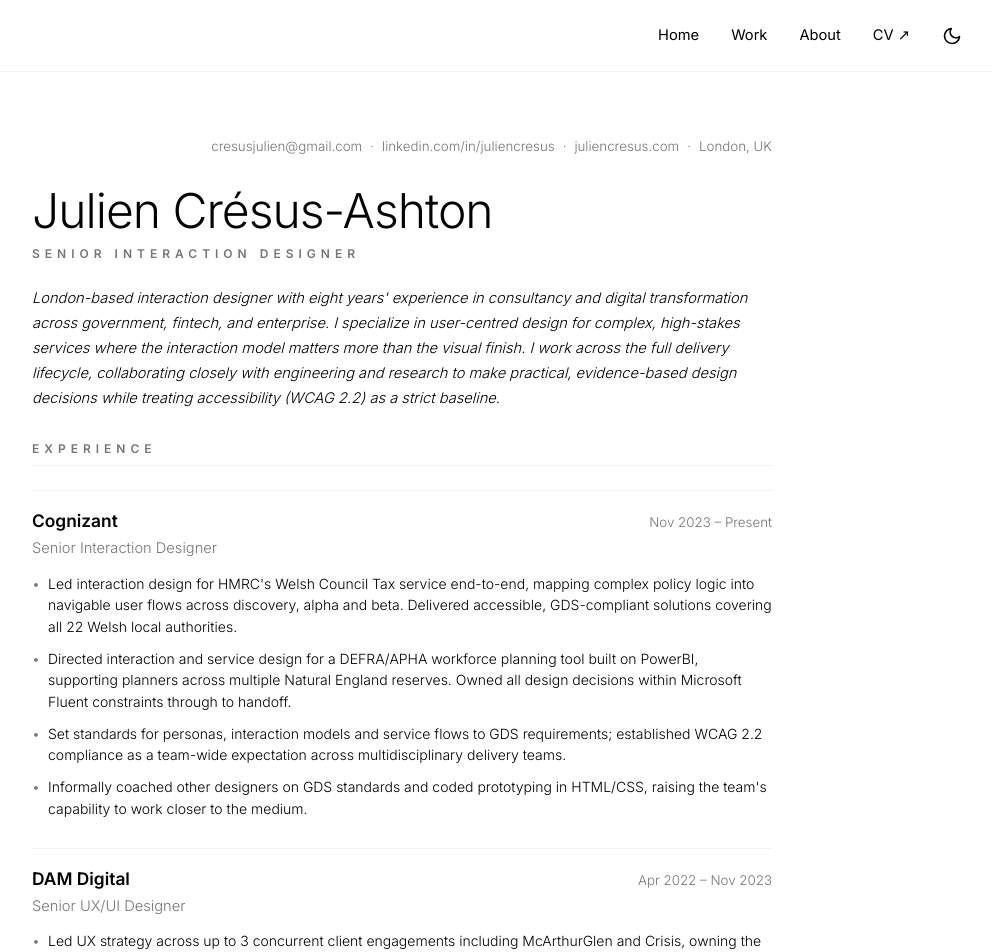
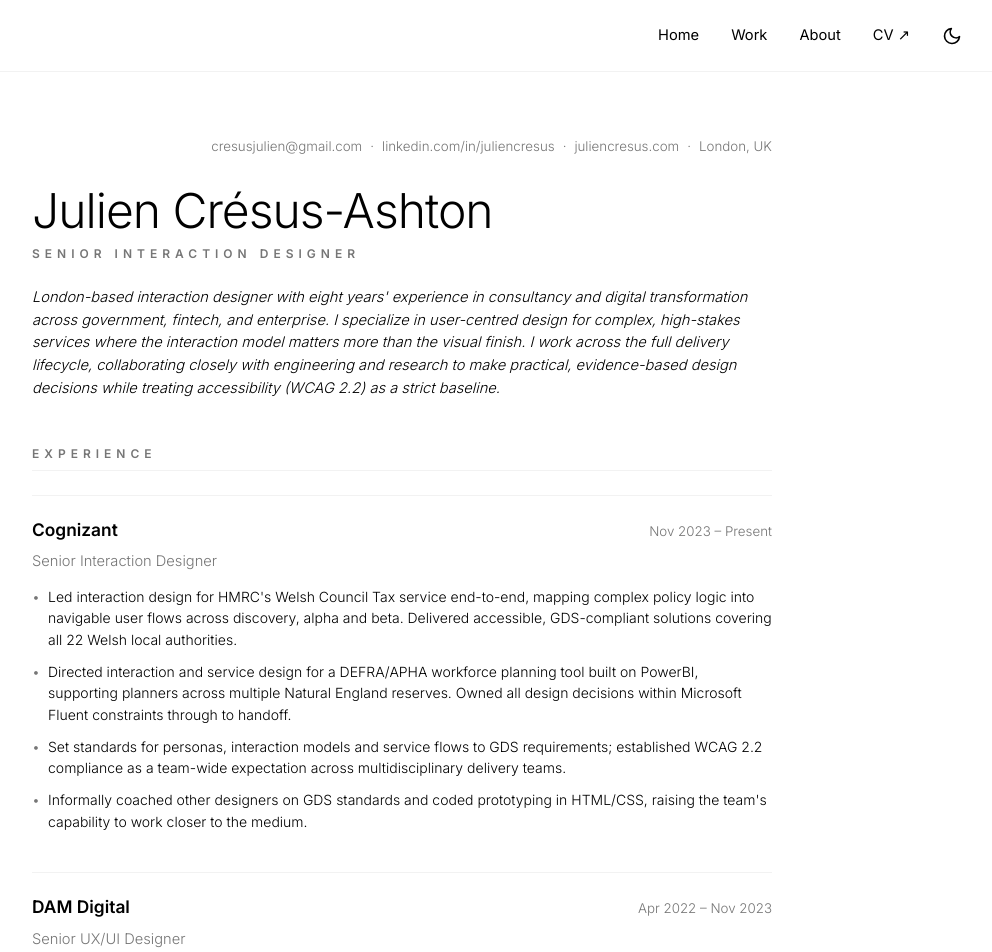
Before and after one commit to julcresus/julcresus.github.io, a React (Create React App) app: page /cv in a window 1280 px wide. Shown: the top 952 px of the page, without its empty margins (238-1230 px from the left). Built offline with nearby package versions, Linux system fonts and the light colour scheme; no server answers.

Commit message:
Rebalance CV vertical rhythm: loosen role-to-role gap, summary-to-Experience gap, title/subtitle gap, and match summary line-height to bullets

```diff
--- a/src/App.css
+++ b/src/App.css
@@ -1123,11 +1123,11 @@ a {
 
 .cv-editorial-summary {
   font-size: 11pt;
-  line-height: 1.7;
+  line-height: 1.55;
   font-style: italic;
   font-weight: 300;
   color: var(--fg);
-  margin-bottom: 32px;
+  margin-bottom: 48px;
 }
 
 .cv-editorial-summary p {
@@ -1151,8 +1151,8 @@ a {
 }
 
 .cv-job-block {
-  margin-bottom: 28px;
-  padding-top: 20px;
+  margin-bottom: 40px;
+  padding-top: 24px;
   border-top: 1px solid var(--nav-border);
 }
 
@@ -1160,7 +1160,7 @@ a {
   display: flex;
   justify-content: space-between;
   align-items: baseline;
-  margin-bottom: 4px;
+  margin-bottom: 8px;
 }
 
 .cv-company-name {
@@ -1320,7 +1320,7 @@ a {
   .cv-editorial-summary {
     font-size: 9.5pt !important;
     color: black !important;
-    margin-bottom: 14px !important;
+    margin-bottom: 20px !important;
     line-height: 1.45 !important;
   }
 
@@ -1341,15 +1341,15 @@ a {
   }
 
   .cv-job-block {
-    margin-bottom: 12px !important;
-    padding-top: 10px !important;
+    margin-bottom: 16px !important;
+    padding-top: 12px !important;
     border-top: 0.5px solid #ddd !important;
     page-break-inside: avoid;
     break-inside: avoid;
   }
 
   .cv-job-top {
-    margin-bottom: 0 !important;
+    margin-bottom: 4px !important;
   }
 
   .cv-company-name {
```
